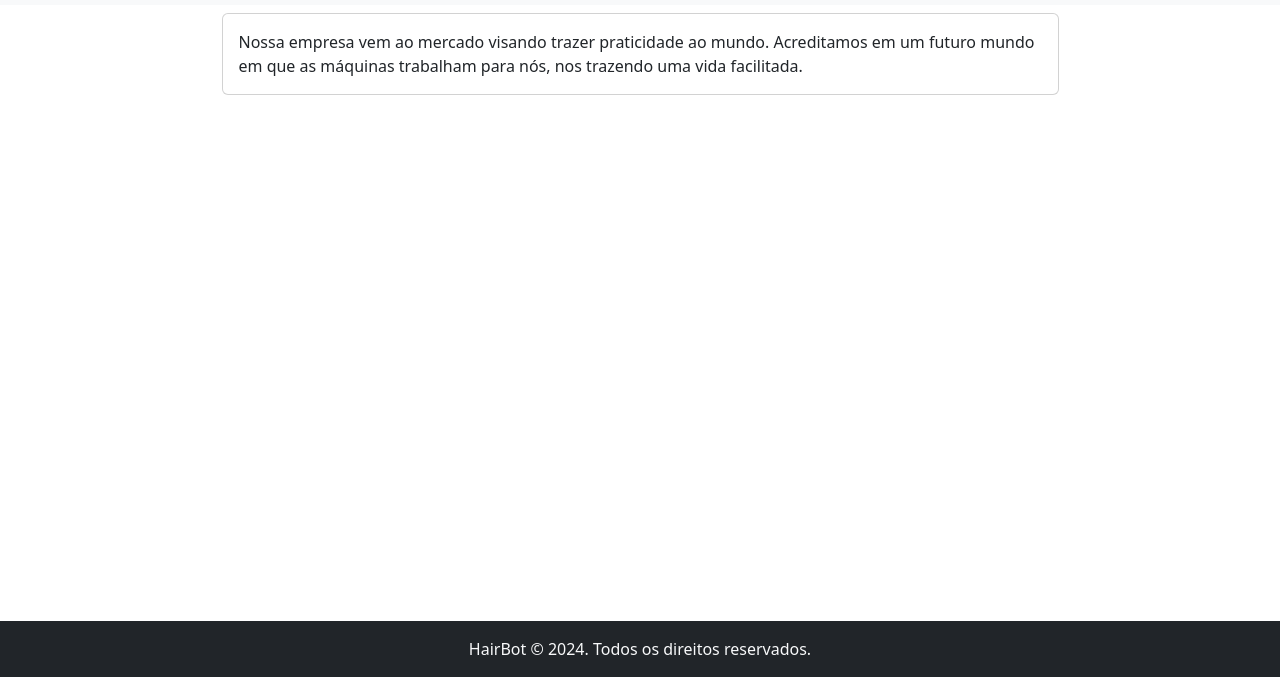
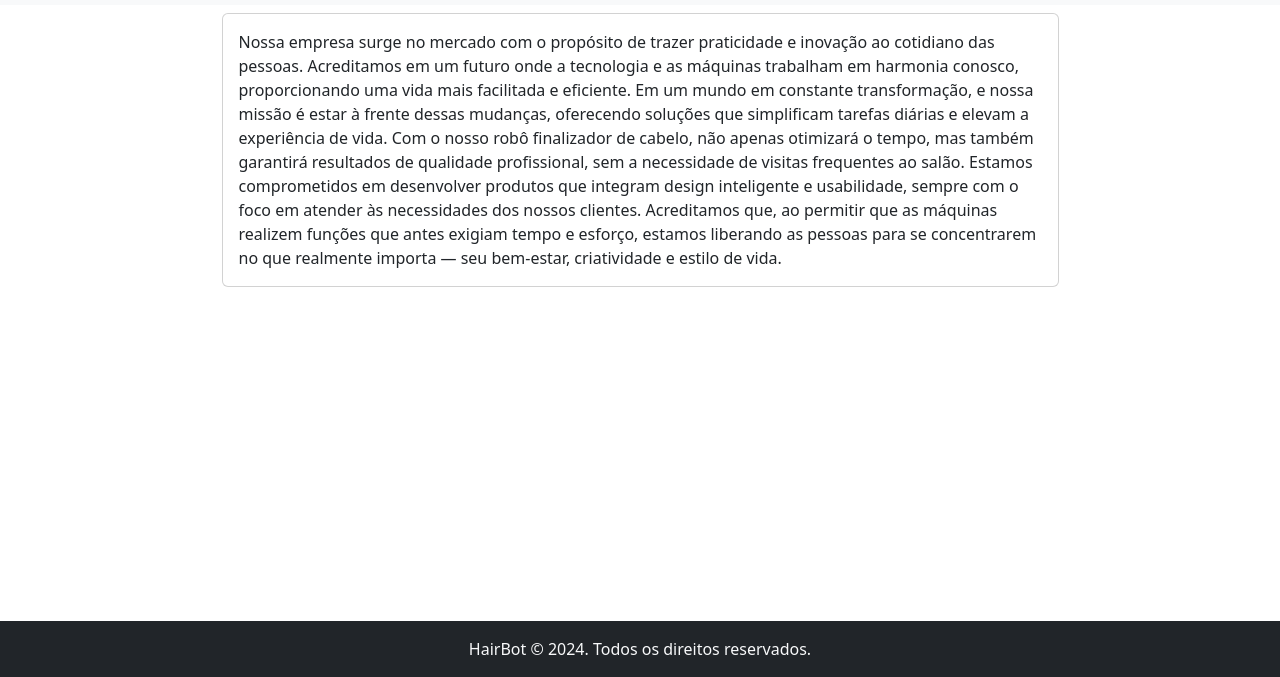
Before and after one commit to joaolucascomar/hairbot, a plain HTML site: page sobre-nos.html in a window 1280 px wide. Shown: the part 123-800 px from the top of the page. Drawn offline with nearby package versions, Linux system fonts and the light colour scheme.

Commit message:
sobre nos texto

```diff
--- a/sobre-nos.html
+++ b/sobre-nos.html
@@ -41,9 +41,11 @@
         <div class="container mt-2">
           <div class="card border-solid border-rounded w-75 m-auto">
               <p class="p-2 m-2">
-                Nossa empresa vem ao mercado visando trazer praticidade ao mundo.
-                Acreditamos em um futuro mundo em que as máquinas trabalham para nós,
-                nos trazendo uma vida facilitada.
+                Nossa empresa surge no mercado com o propósito de trazer praticidade e inovação ao cotidiano das pessoas.
+                Acreditamos em um futuro onde a tecnologia e as máquinas trabalham em harmonia conosco, proporcionando uma vida mais facilitada e eficiente.
+                Em um mundo em constante transformação, e nossa missão é estar à frente dessas mudanças, oferecendo soluções que simplificam tarefas diárias e elevam a experiência de vida.
+                Com o nosso robô finalizador de cabelo, não apenas otimizará o tempo, mas também garantirá resultados de qualidade profissional, sem a necessidade de visitas frequentes ao salão.
+                Estamos comprometidos em desenvolver produtos que integram design inteligente e usabilidade, sempre com o foco em atender às necessidades dos nossos clientes. Acreditamos que, ao permitir que as máquinas realizem funções que antes exigiam tempo e esforço, estamos liberando as pessoas para se concentrarem no que realmente importa — seu bem-estar, criatividade e estilo de vida.
               </p>
           </div>
         </div>
```
